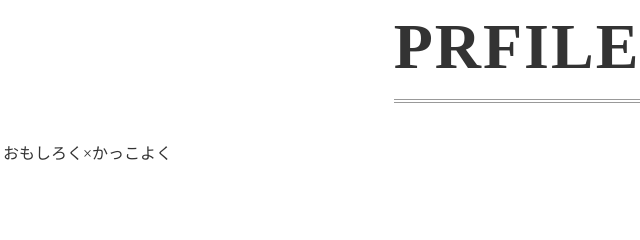
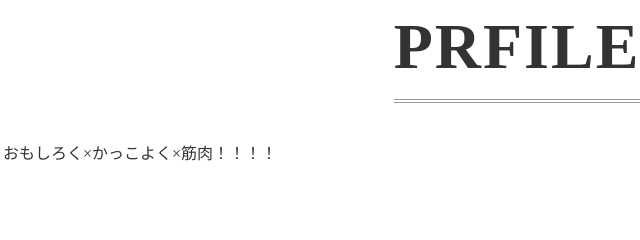
Before and after one commit to HirotoAoyama/my-works, a plain HTML site: page index.html in a window 1280 px wide. Shown: the part 900-1140 px from the top of the page, 123-763 px from the left. Drawn offline with Linux system fonts and the light colour scheme.

Commit message:
edit title for html

```diff
--- a/index.html
+++ b/index.html
@@ -20,7 +20,7 @@
 	<section class="about" id="about">
 		<h2 class="heading">PRFILE</h2>
 		<p class="about-text">
-			人生哲学は　おもしろく×かっこよく
+			人生哲学は　おもしろく×かっこよく×筋肉！！！！
 		</p>
 	</section>
 
```
